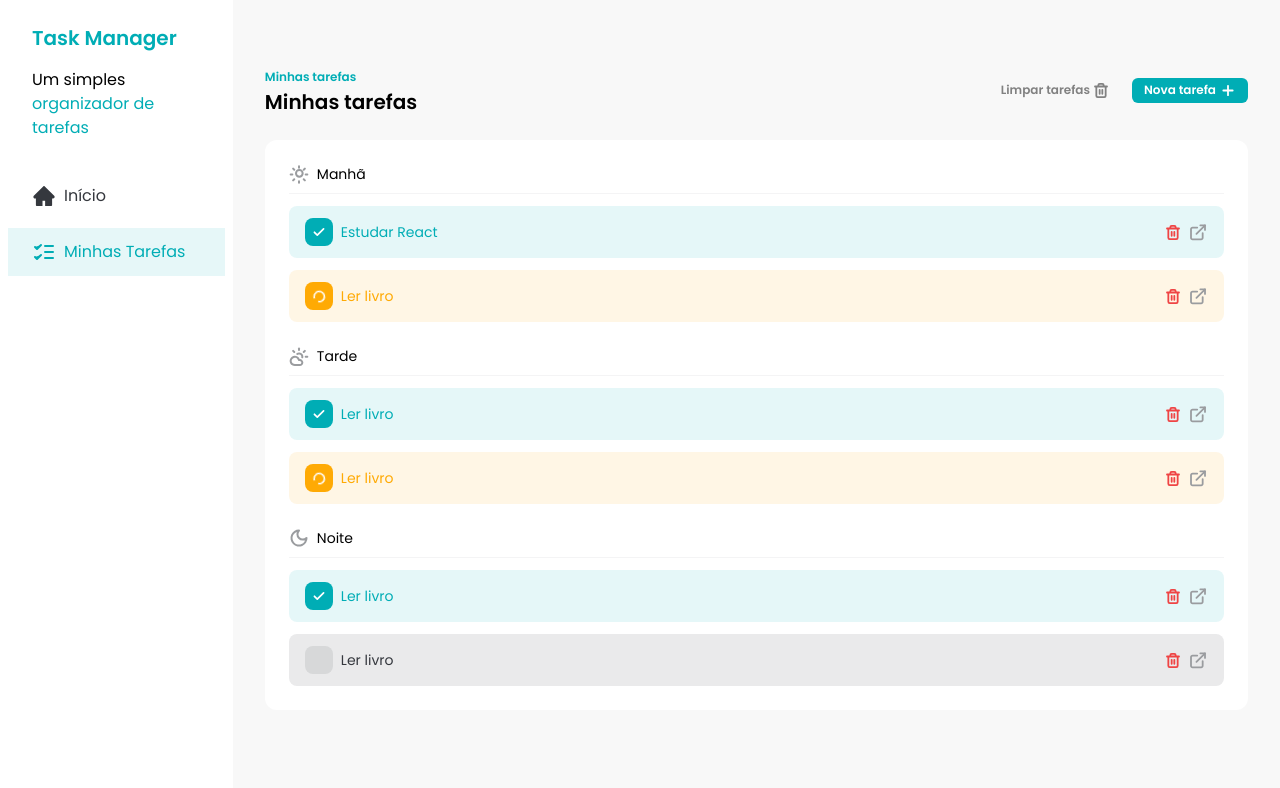
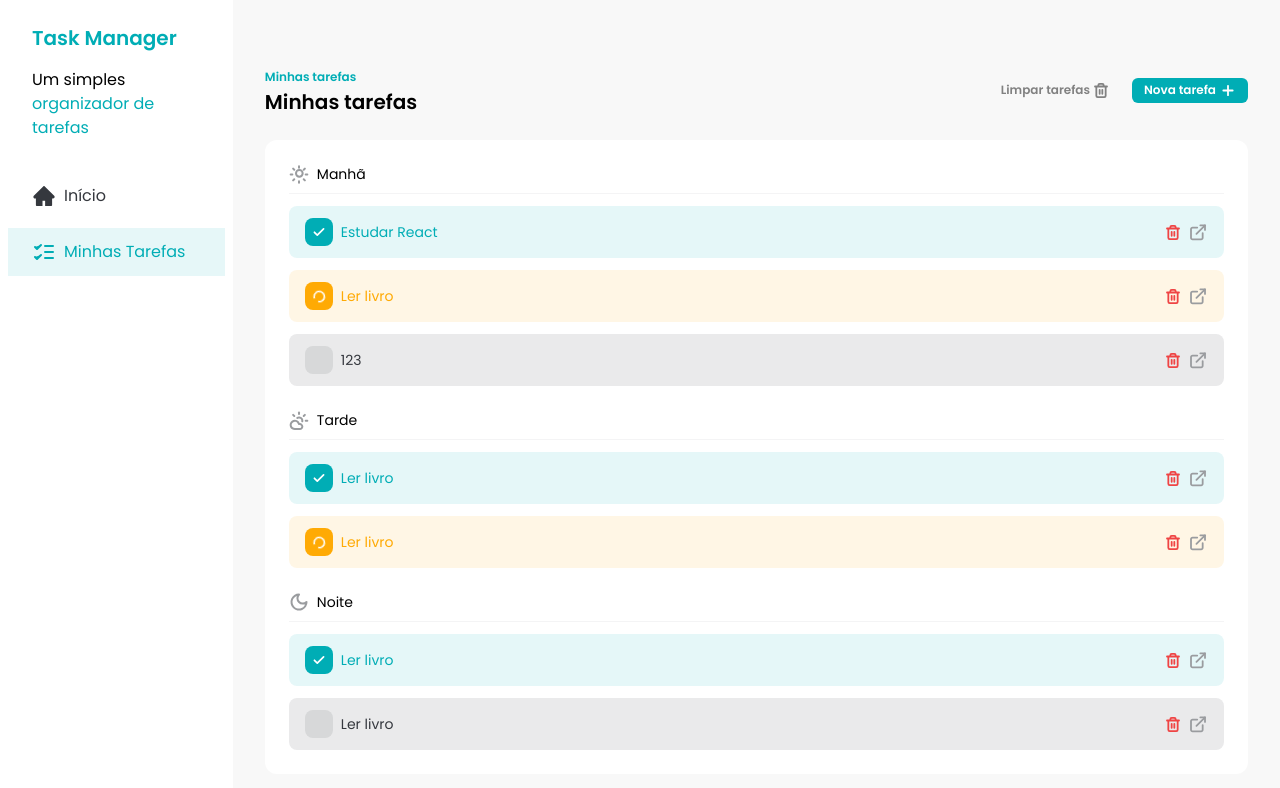
Before and after one commit to lucasbeniti/fsc-task-manager, a React (Vite) app: page / in a window 1280 px wide. Shown: the top 788 px of the page. Built offline with nearby package versions, Linux system fonts and the light colour scheme; data requests are answered from the project's data file.

Commit message:
refactor: ensure tasks as created on database

```diff
--- a/db.json
+++ b/db.json
@@ -1,46 +1,53 @@
 {
   "tasks": [
     {
-      "id": 1,
+      "id": "1",
       "title": "Estudar React",
       "description": "Aprender sobre props",
       "time": "morning",
       "status": "done"
     },
     {
-      "id": 2,
+      "id": "2",
       "title": "Ler livro",
       "description": "Senhor dos Anéis",
       "time": "morning",
       "status": "inProgress"
     },
     {
-      "id": 3,
+      "id": "3",
       "title": "Ler livro",
       "description": "Senhor dos Anéis",
       "time": "afternoon",
       "status": "done"
     },
     {
-      "id": 4,
+      "id": "4",
       "title": "Ler livro",
       "description": "Senhor dos Anéis",
       "time": "afternoon",
       "status": "inProgress"
     },
     {
-      "id": 5,
+      "id": "5",
       "title": "Ler livro",
       "description": "Senhor dos Anéis",
       "time": "night",
       "status": "done"
     },
     {
-      "id": 6,
+      "id": "6",
       "title": "Ler livro",
       "description": "Senhor dos Anéis",
       "time": "night",
       "status": "notStarted"
+    },
+    {
+      "id": "55409aa6-f070-46b8-9ca7-c311c6b02b93",
+      "title": "123",
+      "time": "morning",
+      "description": "123",
+      "status": "notStarted"
     }
   ]
 }
--- a/src/components/Tasks.jsx
+++ b/src/components/Tasks.jsx
@@ -74,7 +74,17 @@
     setIsDialogOpen(false);
   };
 
-  const handleAddTaskSubmit = (task) => {
+  const handleAddTaskSubmit = async (task) => {
+    const response = await fetch("http://localhost:3000/tasks", {
+      method: "POST",
+      body: JSON.stringify(task),
+    });
+
+    if (!response.ok) {
+      toast.error("Erro ao adicionar tarefa. Por favor, tente novamente!");
+      return;
+    }
+
     setTasks([...tasks, task]);
     setIsDialogOpen(false);
     toast.success("Tarefa adicionada com sucesso!");
```
